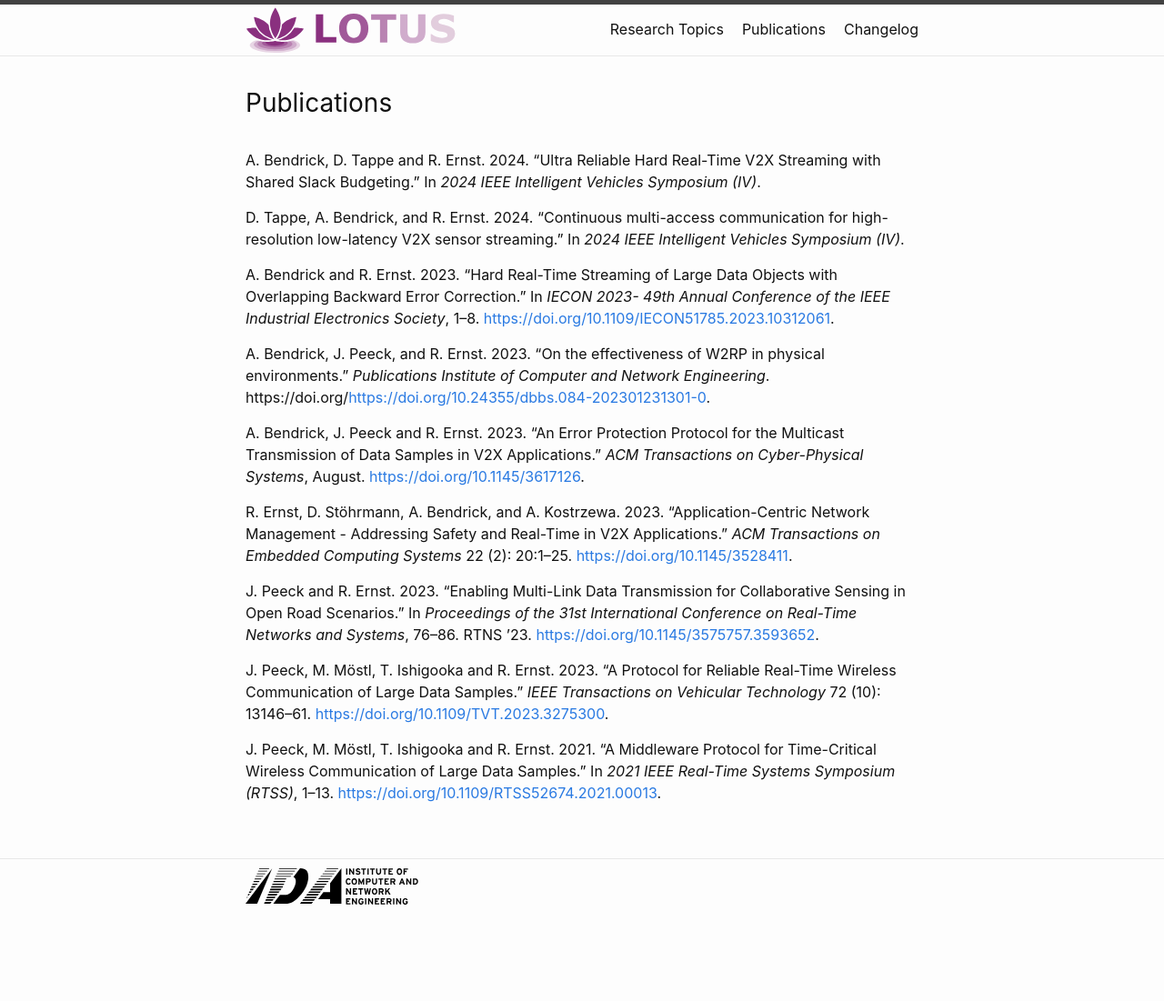
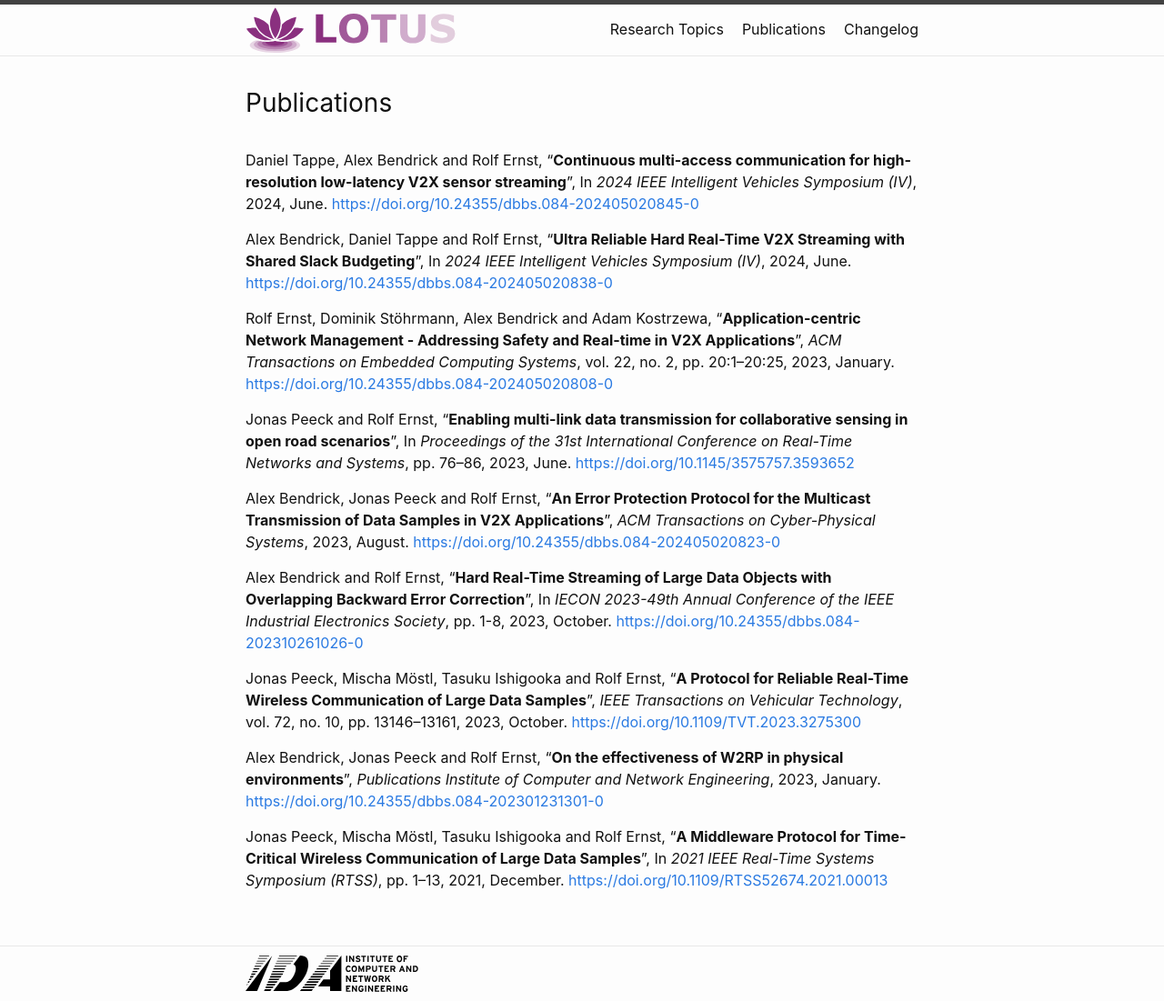
Before and after one commit to IDA-TUBS/lotus, a Jekyll site: the page built from docs/publications.md, in a window 1280 px wide. Shown: the whole page at 91% size. Built offline with Jekyll 4.4.1, drawn with Linux system fonts in a browser that asks for light colours; before the commit the page ends 1005 px from its top, so only the background shows below that.

Commit message:
updated bibliography

```diff
--- a/docs/publications.md
+++ b/docs/publications.md
@@ -7,47 +7,20 @@ title: Publications
 permalink: /publications/
 ---
 
-A. Bendrick, D. Tappe and R. Ernst. 2024.
-“<span class="nocase">Ultra Reliable Hard Real-Time V2X Streaming with
-Shared Slack Budgeting</span>.” In *2024 IEEE Intelligent Vehicles
-Symposium (IV)*.
+Daniel Tappe, Alex Bendrick and Rolf Ernst, "**Continuous multi-access communication for high-resolution low-latency V2X sensor streaming**",  In *2024 IEEE Intelligent Vehicles Symposium (IV)*, 2024, June. <https://doi.org/10.24355/dbbs.084-202405020845-0>
 
-D. Tappe, A. Bendrick, and R. Ernst. 2024.
-“<span class="nocase">Continuous multi-access communication for
-high-resolution low-latency V2X sensor streaming</span>.” In *2024 IEEE
-Intelligent Vehicles Symposium (IV)*.
+Alex Bendrick, Daniel Tappe and Rolf Ernst, "**Ultra Reliable Hard Real-Time V2X Streaming with Shared Slack Budgeting**",  In *2024 IEEE Intelligent Vehicles Symposium (IV)*, 2024, June. <https://doi.org/10.24355/dbbs.084-202405020838-0>
 
-A. Bendrick and R. Ernst. 2023. “Hard Real-Time Streaming of Large
-Data Objects with Overlapping Backward Error Correction.” In *IECON
-2023- 49th Annual Conference of the IEEE Industrial Electronics
-Society*, 1–8. <https://doi.org/10.1109/IECON51785.2023.10312061>.
+Rolf Ernst, Dominik Stöhrmann, Alex Bendrick and Adam Kostrzewa, "**Application-centric Network Management - Addressing Safety and Real-time in V2X Applications**", *ACM Transactions on Embedded Computing Systems*, vol. 22, no. 2, pp. 20:1--20:25, 2023, January. <https://doi.org/10.24355/dbbs.084-202405020808-0>
 
-A. Bendrick, J. Peeck, and R. Ernst. 2023.
-“<span class="nocase">On the effectiveness of W2RP in physical
-environments</span>.” *Publications Institute of Computer and Network
-Engineering*.
-https://doi.org/<https://doi.org/10.24355/dbbs.084-202301231301-0>.
+Jonas Peeck and Rolf Ernst, "**Enabling multi-link data transmission for collaborative sensing in open road scenarios**",  In *Proceedings of the 31st International Conference on Real-Time Networks and Systems*, pp. 76--86, 2023, June. <https://doi.org/10.1145/3575757.3593652>
 
-A. Bendrick, J. Peeck and R. Ernst. 2023. “An Error Protection Protocol
-for the Multicast Transmission of Data Samples in V2X Applications.”
-*ACM Transactions on Cyber-Physical Systems*, August. <https://doi.org/10.1145/3617126>.
+Alex Bendrick, Jonas Peeck and Rolf Ernst, "**An Error Protection Protocol for the Multicast Transmission of Data Samples in V2X Applications**", *ACM Transactions on Cyber-Physical Systems*, 2023, August. <https://doi.org/10.24355/dbbs.084-202405020823-0>
 
-R. Ernst, D. Stöhrmann, A. Bendrick, and A. Kostrzewa. 2023.
-“Application-Centric Network Management - Addressing Safety and
-Real-Time in V2X Applications.” *ACM Transactions on Embedded Computing
-Systems* 22 (2): 20:1–25. <https://doi.org/10.1145/3528411>.
+Alex Bendrick and Rolf Ernst, "**Hard Real-Time Streaming of Large Data Objects with Overlapping Backward Error Correction**",  In *IECON 2023-49th Annual Conference of the IEEE Industrial Electronics Society*, pp. 1-8, 2023, October. <https://doi.org/10.24355/dbbs.084-202310261026-0>
 
-J. Peeck and R. Ernst. 2023. “Enabling Multi-Link Data
-Transmission for Collaborative Sensing in Open Road Scenarios.” In
-*Proceedings of the 31st International Conference on Real-Time Networks
-and Systems*, 76–86. RTNS ’23. <https://doi.org/10.1145/3575757.3593652>.
+Jonas Peeck, Mischa Möstl, Tasuku Ishigooka and Rolf Ernst, "**A Protocol for Reliable Real-Time Wireless Communication of Large Data Samples**", *IEEE Transactions on Vehicular Technology*, vol. 72, no. 10, pp. 13146--13161, 2023, October. <https://doi.org/10.1109/TVT.2023.3275300>
 
-J. Peeck, M. Möstl, T. Ishigooka and R. Ernst. 2023.
-“A Protocol for Reliable Real-Time Wireless Communication of
-Large Data Samples.” *IEEE Transactions on Vehicular Technology* 72
-(10): 13146–61. <https://doi.org/10.1109/TVT.2023.3275300>.
+Alex Bendrick, Jonas Peeck and Rolf Ernst, "**On the effectiveness of W2RP in physical environments**", *Publications Institute of Computer and Network Engineering*, 2023, January. <https://doi.org/10.24355/dbbs.084-202301231301-0>
 
-J. Peeck, M. Möstl, T. Ishigooka and R. Ernst. 2021.
-“A Middleware Protocol for Time-Critical Wireless Communication of Large
-Data Samples.” In *2021 IEEE Real-Time Systems Symposium (RTSS)*, 1–13.
-<https://doi.org/10.1109/RTSS52674.2021.00013>.
+Jonas Peeck, Mischa Möstl, Tasuku Ishigooka and Rolf Ernst, "**A Middleware Protocol for Time-Critical Wireless Communication of Large Data Samples**",  In *2021 IEEE Real-Time Systems Symposium (RTSS)*, pp. 1--13, 2021, December. <https://doi.org/10.1109/RTSS52674.2021.00013>
```
